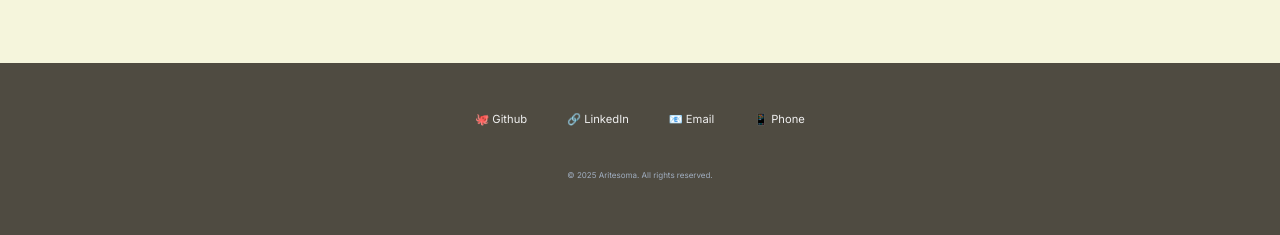
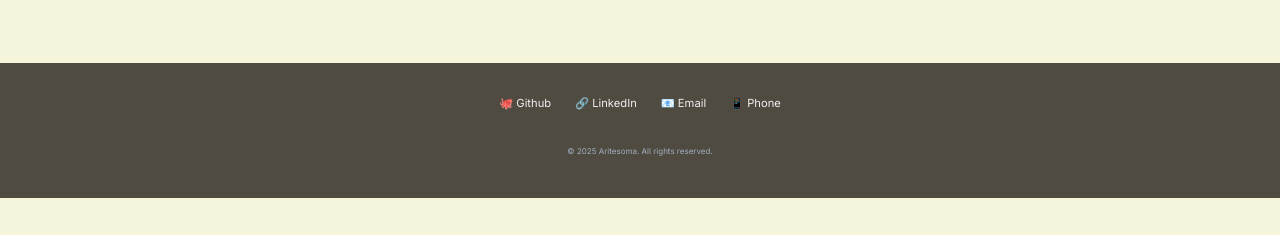
Before and after one commit to Aritesoma/Portfolio-website, a React (Create React App) app: page / in a window 1280 px wide. Shown: the part 2102-2337 px from the top of the page. After the commit the page ends 2300 px from the top, so only its background shows below. Built offline with nearby package versions, Linux system fonts and the light colour scheme.

Commit message:
Yt Prototype update

```diff
--- a/src/App.css
+++ b/src/App.css
@@ -357,7 +357,7 @@ body {
 .footer {
   background-color: #4f4b41;
   color: #fff;
-  padding: 3rem 0;
+  padding: 2rem 0;
   text-align: center;
 }
 
@@ -365,7 +365,7 @@ body {
   display: flex;
   flex-direction: column;
   align-items: center;
-  gap: 2rem;
+  gap: 1.5rem;
 }
 
 .copyright {
@@ -375,7 +375,7 @@ body {
 
 .social-links {
   display: flex;
-  gap: 2.5rem;
+  gap: 1.5rem;
 }
 
 .social-links a {
--- a/src/App.js
+++ b/src/App.js
@@ -124,6 +124,11 @@ const Projects = ({ onViewCaseStudy, onViewCaseStudyYt }) => {
               <button onClick={onViewCaseStudyYt} className="cta-button large-cta-button">
                 Read Case Study
               </button>
+              < a href="https://embed.figma.com/proto/AOtzPMBIXu5pzFoPeuosn9/YT-Shorts-Redesign?page-id=75%3A2&node-id=76-713&starting-point-node-id=76%3A713&embed-host=share" target="_blank" rel="noopener noreferrer">
+               <button className="cta-button large-cta-button">
+                View Prototype
+              </button>
+              </a>
 
           </div>
         </div>
```
